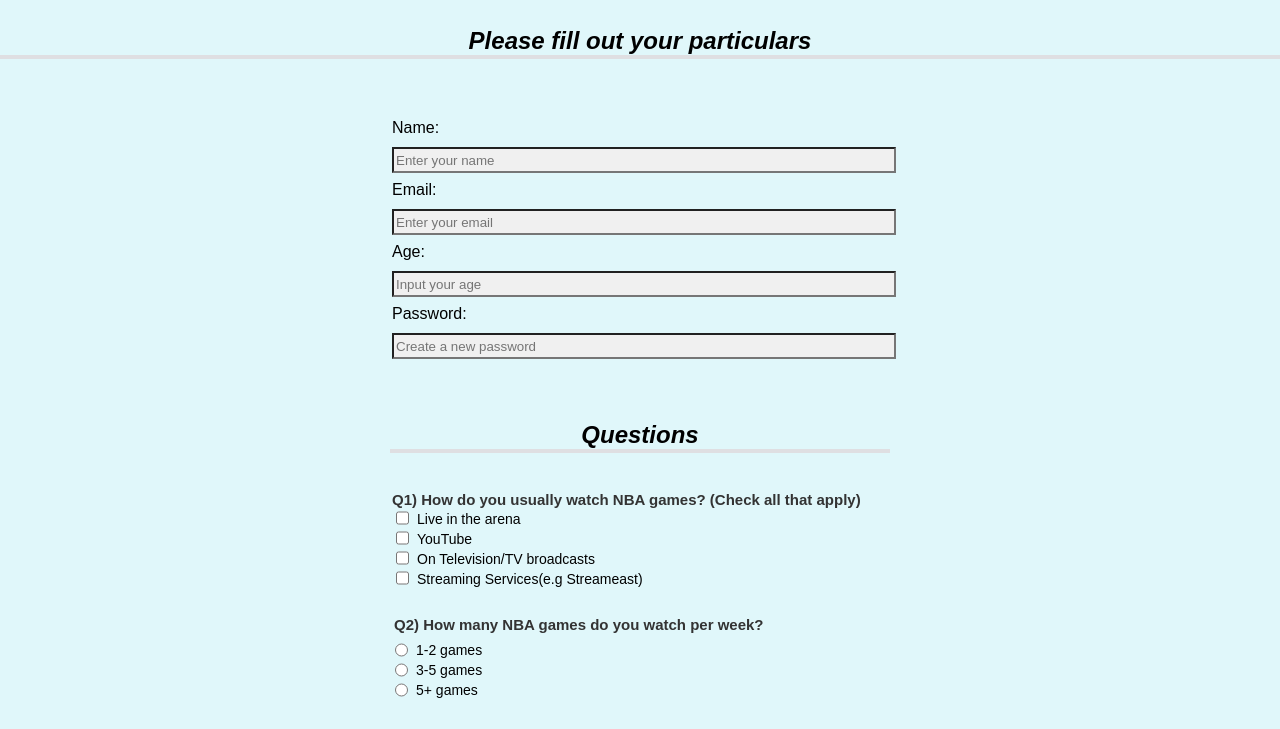
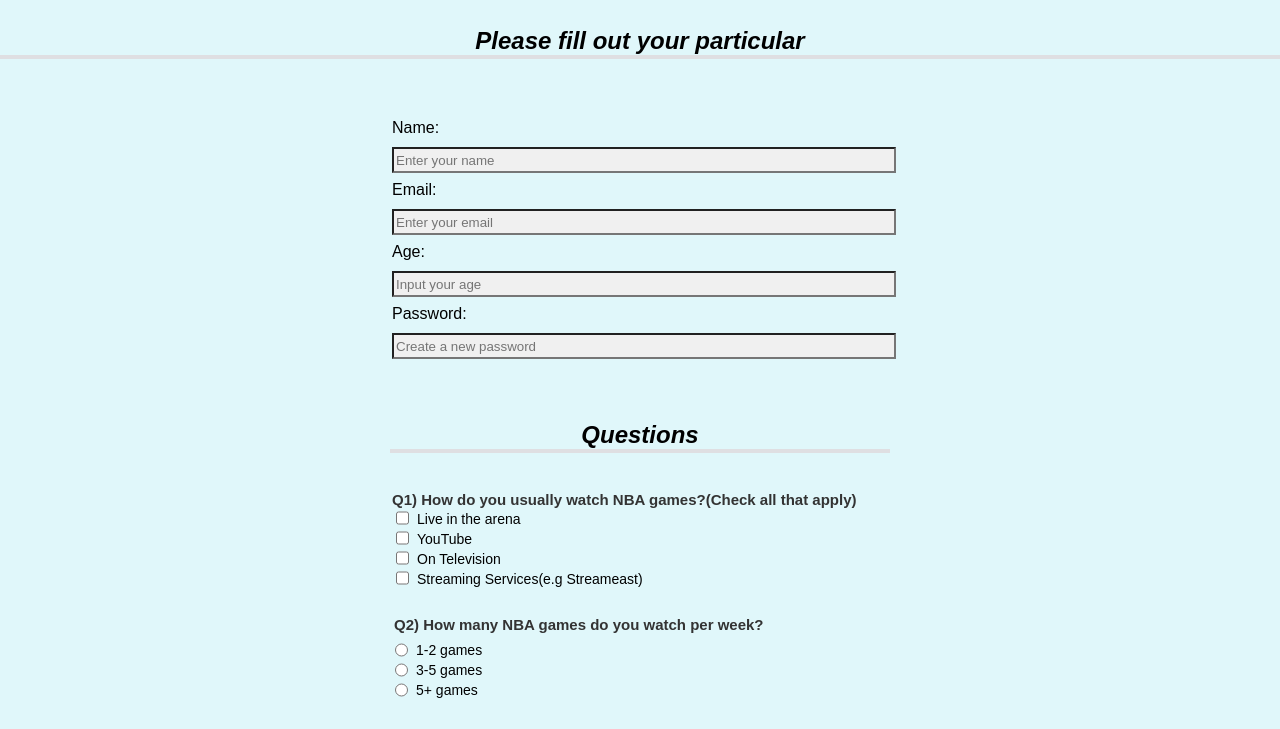
Before and after one commit to HauCheng13/SurveyForm, a plain HTML site: page index.html in a window 1280 px wide. Shown: the part 53-782 px from the top of the page. Drawn offline with Linux system fonts and the light colour scheme.

Commit message:
Initial commit

```diff
--- a/index.html
+++ b/index.html
@@ -17,7 +17,7 @@
         </ul>
       </nav>
     </header>
-    <h2 id="info"><em>Please fill out your particulars</em></h2>
+    <h2 id="info"><em>Please fill out your particular</em></h2>
     <p class="sr-only" id ="description">NBA SURVEY FORM!</p>
 
     <form method="post" action='https://register-NBASURVEYFORM.org' id="survey-form">
@@ -36,7 +36,7 @@
     <div>
     <h2 class="q1" id="questions"><em>Questions </em></h2>
     <fieldset class="fieldset2">
-      <legend><strong>Q1) How do you usually watch NBA games? (Check all that apply)</strong></legend>
+      <legend><strong>Q1) How do you usually watch NBA games?(Check all that apply)</strong></legend>
       <div class="specific">
        <label for="arena">
          <input id="arena" name="watch" value="arena" type="checkbox"> <span>Live in the arena</span>
@@ -45,7 +45,7 @@
          <input id="youtube" name="watch" value="youtube" type="checkbox"> <span> YouTube</span>
        </label>
        <label for="tv">
-         <input id="tv" name="watch" value="tv" type="checkbox"> <span>On Television/TV broadcasts</span>
+         <input id="tv" name="watch" value="tv" type="checkbox"> <span>On Television</span>
        </label>
        <label for="streaming">
          <input id="streaming" name="watch" value="streaming" type="checkbox"> <span>Streaming Services(e.g Streameast)</span>
```
